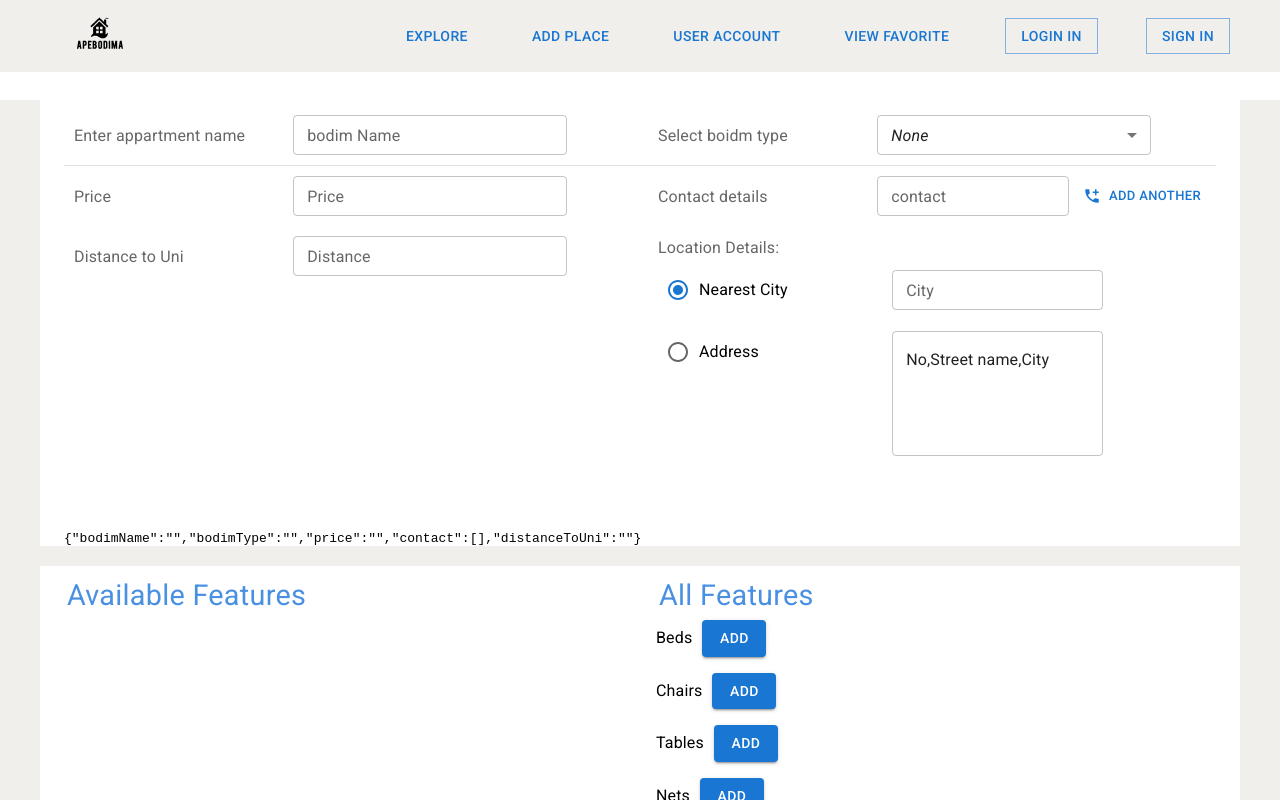
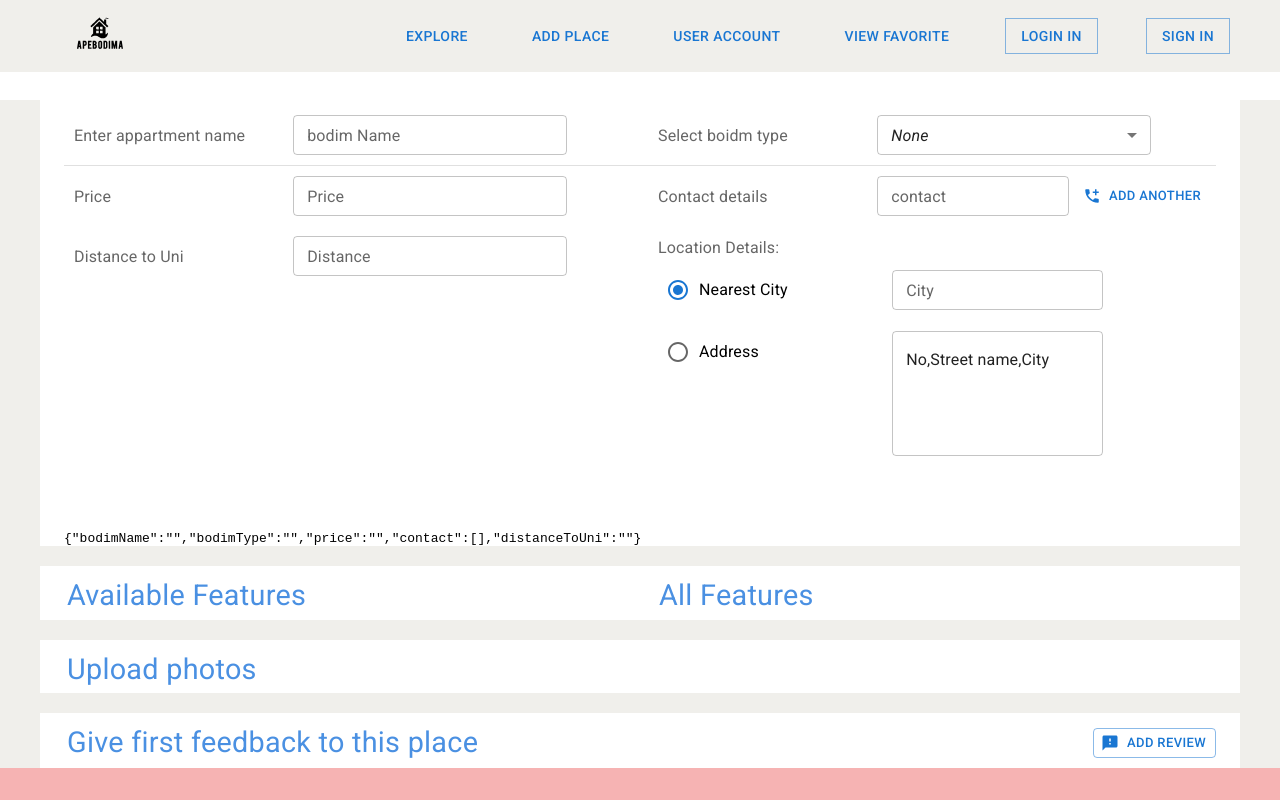
Before and after one commit to uditha2001/ApeBodima, a React (Create React App) app in the folder webapp-frontend/: page /addBodim in a window 1280 px wide. Built offline with nearby package versions, Linux system fonts and the light colour scheme; a web font is replaced by a local one.

Commit message:
remove unused hook

```diff
--- a/webapp-frontend/src/pages/AddBodim.jsx
+++ b/webapp-frontend/src/pages/AddBodim.jsx
@@ -169,18 +169,18 @@ const AppartmentDetails=()=>{
 //Availabel features component
 const AvailabelFeatures=()=>{
 
-    const [allFeatures, setAllFeatures] = useState([
-      { name: 'Beds', count: 0},
-      { name: 'Chairs', count: 0 },
-      { name: 'Tables', count: 0 },
-      { name: 'Nets', count: 0},
-    ]);
+    // const [allFeatures, setAllFeatures] = useState([
+    //   { name: 'Beds', count: 0},
+    //   { name: 'Chairs', count: 0 },
+    //   { name: 'Tables', count: 0 },
+    //   { name: 'Nets', count: 0},
+    // ]);
 
     const [availableFeatures, setAvailableFeatures] = useState([]);
 
-    const addFeature = (feature) => {
-      setAvailableFeatures([...availableFeatures, feature]);
-    };
+    // const addFeature = (feature) => {
+    //   setAvailableFeatures([...availableFeatures, feature]);
+    // };
 
     const removeFeature = (index) => {
       const newFeatures = [...availableFeatures];
@@ -219,14 +219,14 @@ const AvailabelFeatures=()=>{
           <Grid item xs={12} md={6}>
             <Box>
               <Typography className='roboto-regular' sx={sectionTopicStyle} gutterBottom>All Features</Typography>
-              {allFeatures.map((feature, index) => (
+              {/* {allFeatures.map((feature, index) => (
                 <Box key={index} display="flex" alignItems="center" mb={2}>
                   <Typography variant="body1">{feature.name}</Typography>
                   <Button variant="contained" color="primary" onClick={() => addFeature(feature)} style={{ marginLeft: 10 }}>
                     Add
                   </Button>
                 </Box>
-              ))}
+              ))} */}
             </Box>
           </Grid>
         </Grid>
```
